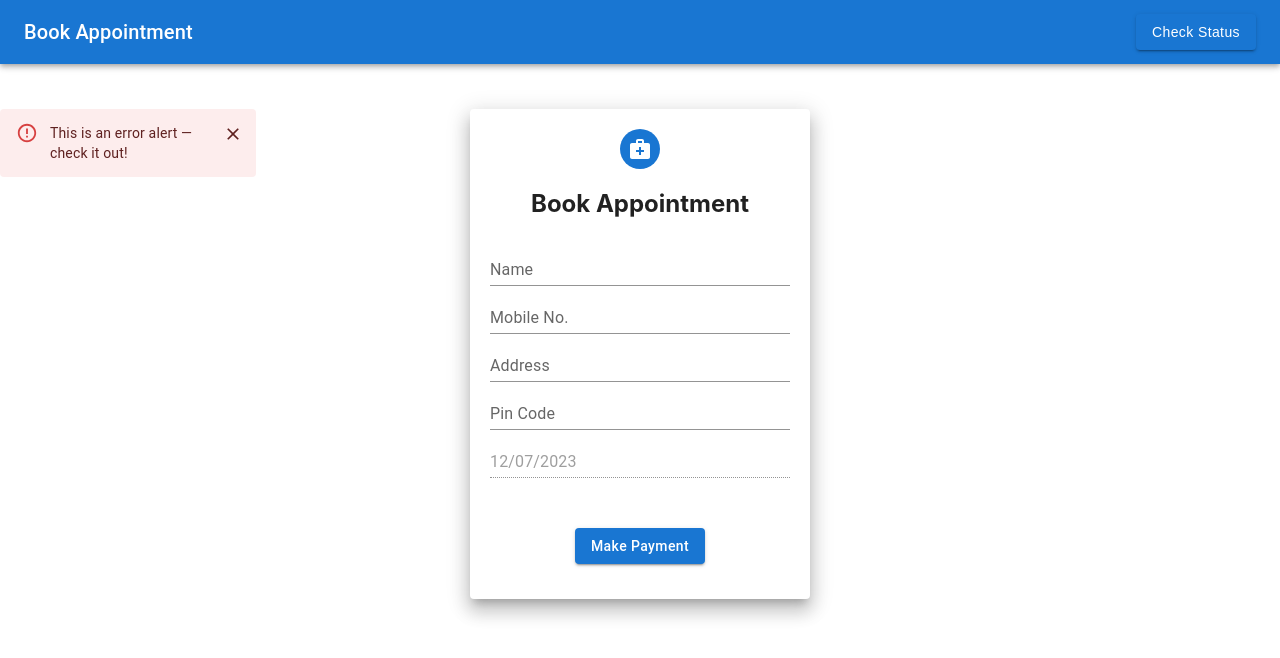
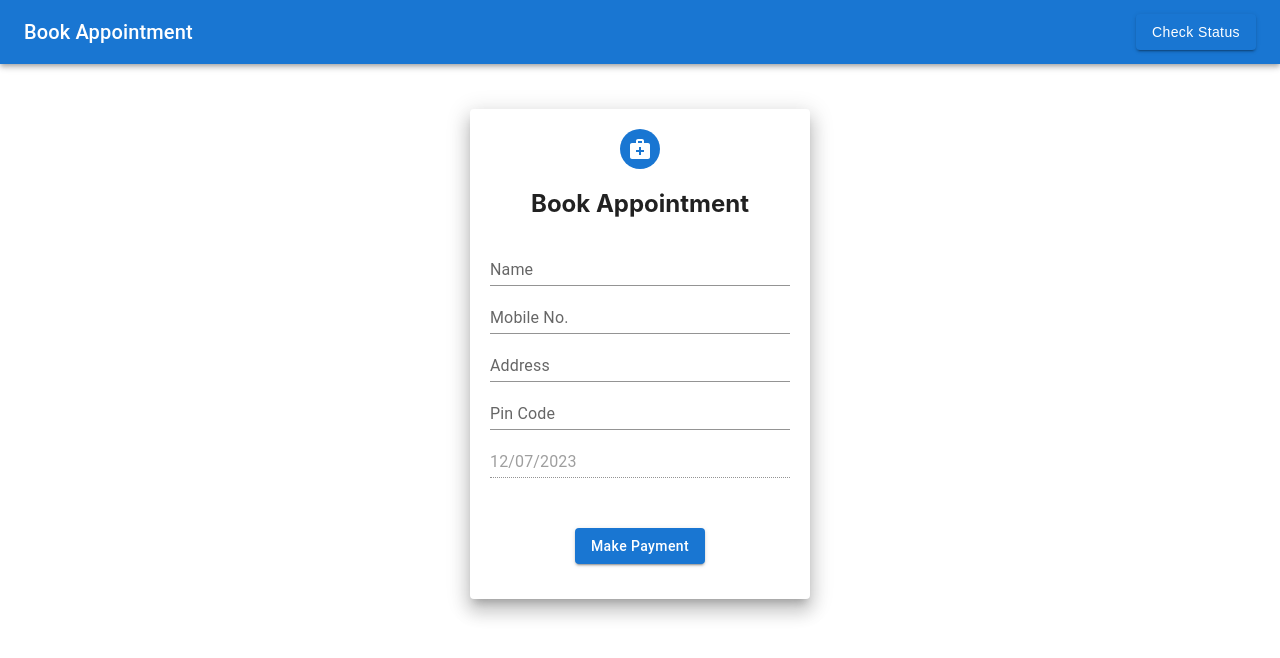
Before and after one commit to rjtgupta1/Appointment-Booking, a React (Create React App) app in the folder client/: page / in a window 1280 px wide. Shown: the top 658 px of the page. Built offline with nearby package versions, Linux system fonts and the light colour scheme; the HTML template or start-up script is replaced by a standard one.

Commit message:
implemented Alert for validation

```diff
--- a/client/src/components/AppointmentForm.jsx
+++ b/client/src/components/AppointmentForm.jsx
@@ -22,14 +22,16 @@ const initialValues = {
 };
 
 const AppointmentForm = () => {
-  const { values, errors, touched, handleChange, handleSubmit } = useFormik({
+
+
+
+  const { values, errors, touched, handleBlur, handleChange, handleSubmit } = useFormik({
     initialValues, // initialValues:initialValues
     validationSchema: Model,
     onSubmit: (values) => {
       console.log(values);
     },
   });
-  console.log(errors);
   const paperStyle = {
     padding: 20,
     height: "450px",
@@ -39,7 +41,42 @@ const AppointmentForm = () => {
 
   return (
     <>
-    <ErrorAlert />
+    {
+      touched.name && errors.name
+      ?
+      (
+          <ErrorAlert props={errors.name} />
+      )
+      :
+      null
+    }
+    {
+      touched.mobile && errors.mobile
+      ?
+      (
+          <ErrorAlert props={errors.mobile} />
+      )
+      :
+      null
+    }
+    {
+      touched.address && errors.address
+      ?
+      (
+          <ErrorAlert props={errors.address} />
+      )
+      :
+      null
+    }
+    {
+      touched.pincode && errors.pincode
+      ?
+      (
+          <ErrorAlert props={errors.pincode} />
+      )
+      :
+      null
+    }
       <Grid>
         <Paper elevation={12} style={paperStyle}>
           <Grid align="center">
@@ -59,8 +96,8 @@ const AppointmentForm = () => {
                     fullWidth
                     value={values.name}
                     onChange={handleChange}
+                    onBlur={handleBlur}
                   />
-                  {/* <p>{ touched ? errors.name : null }</p> */}
                   <TextField
                     id="standard-basic"
                     name="mobile"
@@ -70,6 +107,7 @@ const AppointmentForm = () => {
                     fullWidth
                     value={values.mobile}
                     onChange={handleChange}
+                    onBlur={handleBlur}
                   />
                   <TextField
                     id="standard-basic"
@@ -80,8 +118,8 @@ const AppointmentForm = () => {
                     fullWidth
                     value={values.address}
                     onChange={handleChange}
+                    onBlur={handleBlur}
                   />
-                  {touched.address ? <p>{errors.address}</p> : null}
                   <TextField
                     id="standard-basic"
                     name="pincode"
@@ -91,13 +129,14 @@ const AppointmentForm = () => {
                     fullWidth
                     value={values.pincode}
                     onChange={handleChange}
+                    onBlur={handleBlur}
                   />
-                  {touched.pincode ? <p>{errors.pincode}</p> : null}
                   <TextField
                     id="standard-basic"
                     name="date"
                     label={formattedDate}
                     variant="standard"
+                    onBlur={handleBlur}
                     fullWidth
                     disabled
                   />
--- a/client/src/components/ErrorAlert.jsx
+++ b/client/src/components/ErrorAlert.jsx
@@ -1,34 +1,22 @@
-import React,{ useState } from "react";
+import React from "react";
 import Alert from "@mui/material/Alert";
 import Stack from "@mui/material/Stack";
 
-const ErrorAlert = () => {
+const ErrorAlert = (props) => {
     const showAlert = {
-        width: "20%",
+        width: "25%",
         display: "flex",
         position: "fixed",
         paddingBottom: 5,
         paddingTop: 0,
       };
-      const hideAlert = {
-        width: "100%",
-        display: "none",
-      };
-      const [displayAlert, setDisplayAlert] = useState(false);
-
-      const handleCloseAlert = () => {
-        setDisplayAlert(true);
-      };
   return (
     <>
-      <Stack sx={displayAlert ? hideAlert : showAlert} spacing={2}>
+      <Stack sx={showAlert} spacing={2}>
         <Alert
           severity="error"
-          onClose={() => {
-            handleCloseAlert();
-          }}
         >
-          This is an error alert — check it out!
+          {props.props}
         </Alert>
       </Stack>
     </>
```
